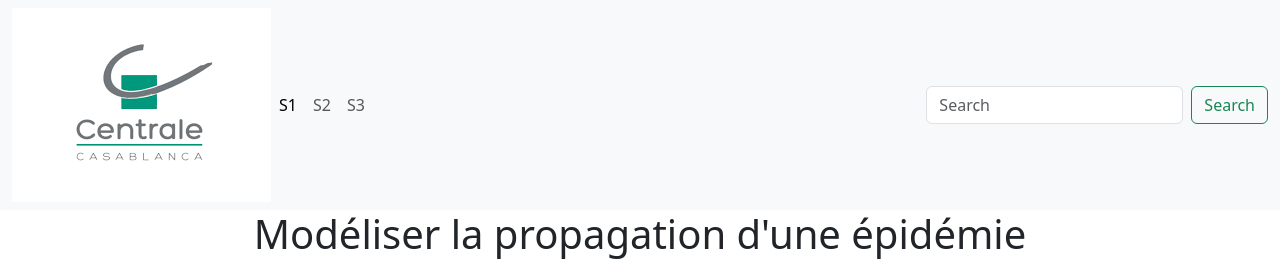
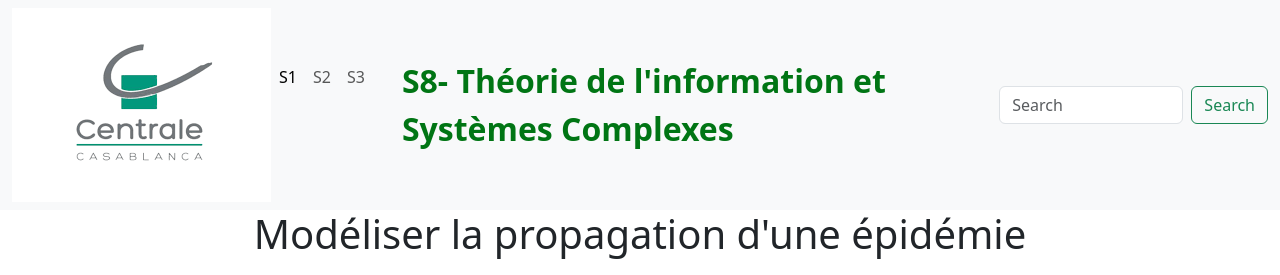
Before and after one commit to Bamishola/tisc-simulation, a plain HTML site: page index.html in a window 1280 px wide. Shown: the top 275 px of the page. Drawn offline with nearby package versions, Linux system fonts and the light colour scheme.

```diff
--- a/index.html
+++ b/index.html
@@ -21,6 +21,13 @@
             font-size: 24px;
             font-weight: bold;
         }
+
+        .s8{
+            margin-left: 4%;
+            font-size: 200%;
+            font-weight: bold;
+            color: #007514;
+        }
     </style>
 </head>
 <body>
@@ -40,6 +47,10 @@
               </li>
               <li class="nav-item">
                 <a class="nav-link" href="#" onclick="showFrame('frame3', 'Simulation 3')">S3</a>
+              </li>
+              <li class="nav-item s8">
+                <span>S8- Théorie de l'information et Systèmes Complexes</span>
+
               </li>
             </ul>
             <form class="d-flex" role="search">
```
